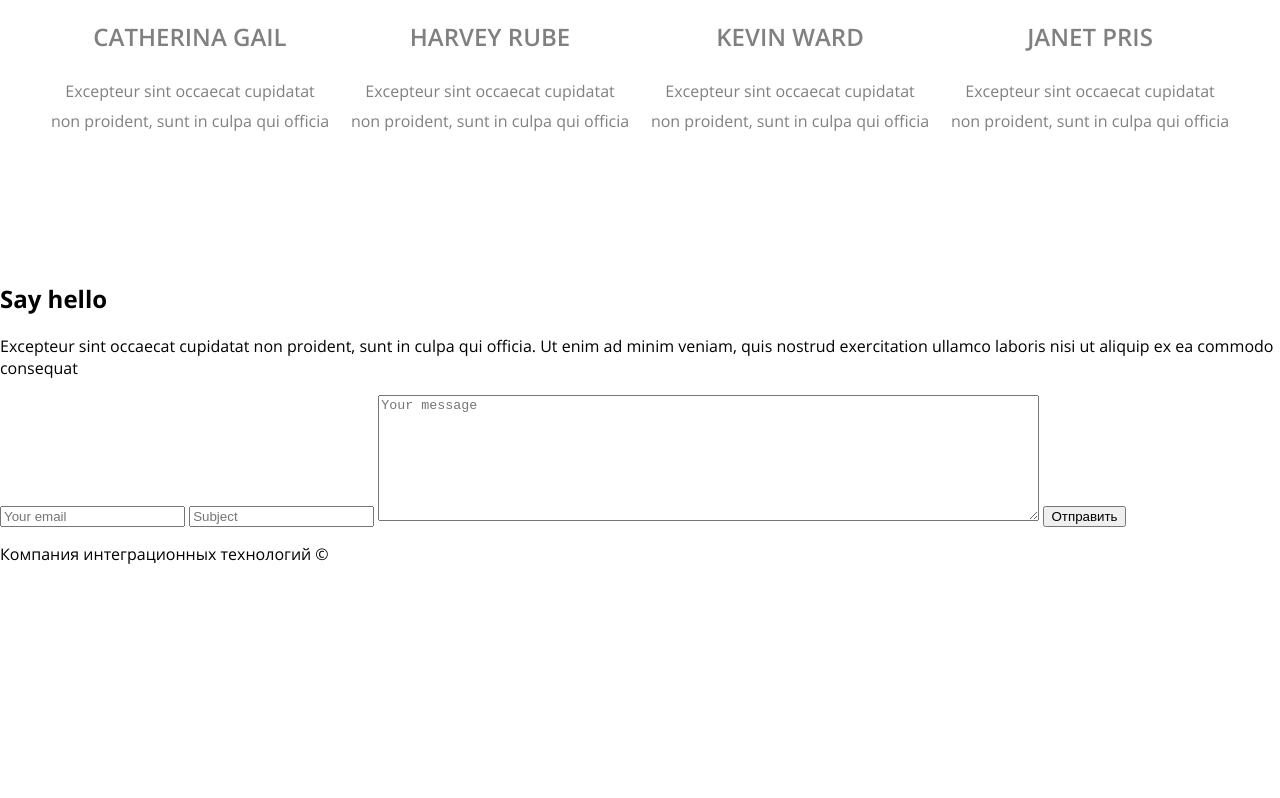
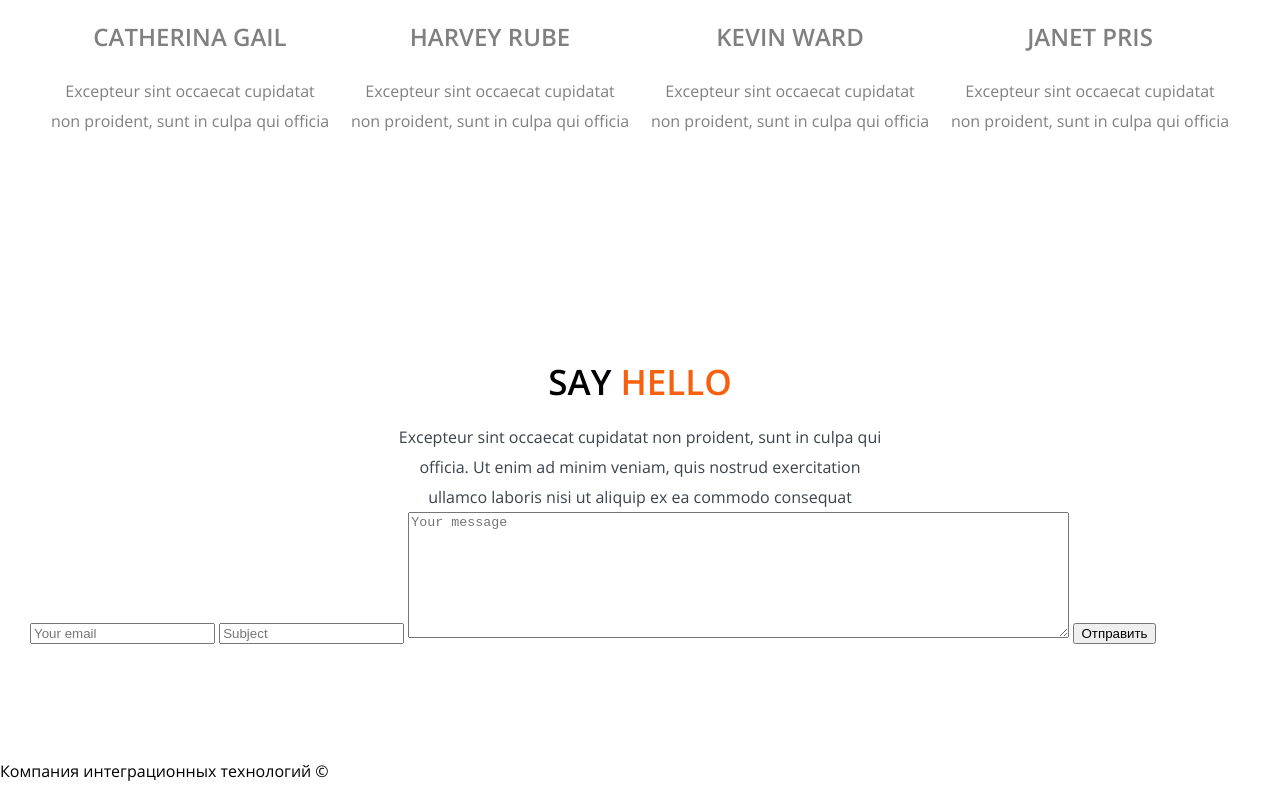
Before and after one commit to lss1ash/KIT, a website: page index.html in a window 1280 px wide. Shown: the part 4203-5001 px from the top of the page. Before the commit the page ends 4784 px from the top, so only its background shows below. Drawn offline with nearby package versions, Linux system fonts and the light colour scheme; files that its build step writes are made by us from their sources.

Commit message:
Мне плевать на всех, я коммичу в мастер

```diff
--- a/index.html
+++ b/index.html
@@ -210,6 +210,8 @@
 
     <section class="say-hello">
 
+      <div class="say-hello__wrapper">
+
         <h1 class="say-hello__header">Say <span class="say-hello__header--highlighted">hello</span></h1>
         <p class="say-hello__description">Excepteur sint occaecat cupidatat non proident, sunt in culpa qui officia. Ut enim ad minim veniam, quis nostrud exercitation ullamco laboris nisi ut aliquip ex ea commodo consequat</p>
 
@@ -228,6 +230,8 @@
 
         </form>
 
+      </div>
+
     </section>
 
     <footer class="main-footer">
--- /dev/null
+++ b/sass/say-hello.scss
@@ -0,0 +1,46 @@
+.say-hello
+{
+    margin: 0 auto;
+    padding: 100px 15px;
+
+    // padding-top: 150px;
+
+    background-color: $color-light;
+
+    &__wrapper
+    {
+        @include wrapper();
+        max-width: 1300px;
+    }
+
+    &__header
+    {
+        font-size: 35px;
+        font-weight: 600;
+        font-style: normal;
+        line-height: 40px;
+
+        margin: 0 auto 20px;
+
+        text-align: center;
+        text-transform: uppercase;
+
+        &--highlighted
+        {
+          color: $color-highlight;
+        }
+    }
+
+    &__description
+    {
+      font-size: 16px;
+      line-height: 30px;
+      max-width: 500px;
+      margin: 0 auto;
+      color: $color-darkfont;
+      text-align: center;
+      font-weight: 400;
+      font-style: normal;
+    }
+
+}
--- a/sass/style.scss
+++ b/sass/style.scss
@@ -9,3 +9,4 @@
 @import 'our-works.scss';
 @import 'review.scss';
 @import 'our-team.scss';
+@import 'say-hello.scss';
```
Lines whose indentation alone changed are shown as unchanged.
